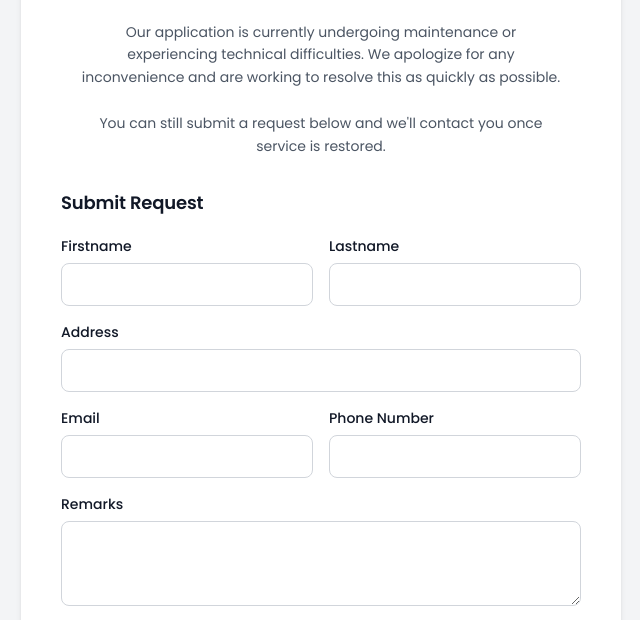
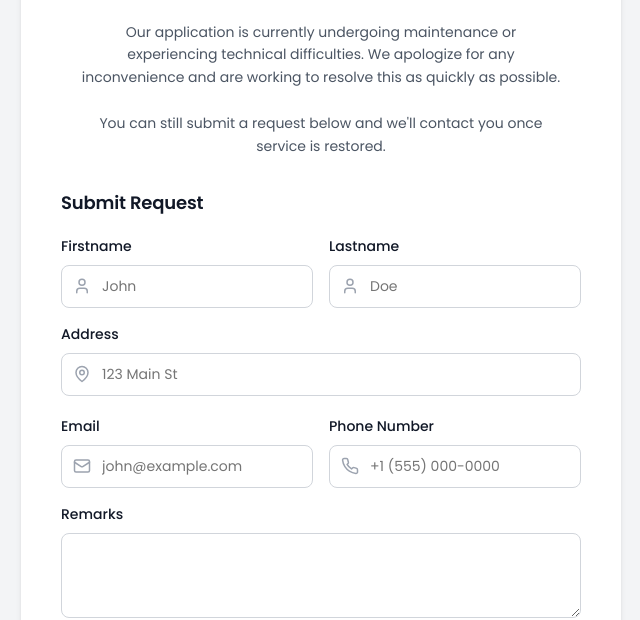
Before and after one commit to HomeZeroTech/Widget, a website: page Acceptance/offline.html in a window 1280 px wide. Shown: the part 215-835 px from the top of the page, without its empty margins (319-959 px from the left). Drawn offline with nearby package versions, Linux system fonts and the light colour scheme.

Commit message:
update styling

```diff
--- a/Acceptance/offline.html
+++ b/Acceptance/offline.html
@@ -108,20 +108,35 @@
                 letter-spacing: -0.01em;
             }
             .form-group {
-                margin-bottom: 16px;
+                margin-bottom: 20px;
+                position: relative;
             }
-            label {
+            .form-group label {
                 display: block;
                 font-weight: 500;
                 color: var(--text-primary);
-                margin-bottom: 6px;
+                margin-bottom: 8px;
                 font-size: 14px;
+            }
+            .input-wrapper {
+                position: relative;
+                display: flex;
+                align-items: center;
+            }
+            .input-icon {
+                position: absolute;
+                left: 12px;
+                color: #9ca3af;
+                width: 18px;
+                height: 18px;
+                pointer-events: none;
+                transition: color 0.2s ease;
             }
             input[type="text"],
             input[type="email"],
             input[type="tel"] {
                 width: 100%;
-                padding: 10px 14px;
+                padding: 10px 14px 10px 40px; /* Left padding for icon */
                 border: 1px solid var(--input-border);
                 border-radius: 8px;
                 font-size: 14px;
@@ -130,15 +145,9 @@
                 color: var(--text-primary);
                 font-family: inherit;
             }
-            input[type="text"]:focus,
-            input[type="email"]:focus,
-            input[type="tel"]:focus {
-                outline: none;
-                border-color: var(--primary-color);
-                box-shadow: 0 0 0 4px var(--focus-ring);
-            }
-            input::placeholder {
-                color: #9ca3af;
+            input:focus + .input-icon,
+            .input-wrapper:focus-within .input-icon {
+                color: var(--primary-color);
             }
             textarea {
                 width: 100%;
@@ -271,61 +280,41 @@
                 <form id="fallbackForm">
                     <div class="form-row">
                         <div class="form-group">
-                            <label
-                                for="firstname"
-                                data-translate-key="labelFirstname"
-                                >Firstname</label
-                            >
-                            <input
-                                type="text"
-                                id="firstname"
-                                name="firstname"
-                                required
-                            />
+                            <label for="firstname" data-translate-key="labelFirstname">Firstname</label>
+                            <div class="input-wrapper">
+                                <svg class="input-icon" xmlns="http://www.w3.org/2000/svg" width="24" height="24" viewBox="0 0 24 24" fill="none" stroke="currentColor" stroke-width="2" stroke-linecap="round" stroke-linejoin="round"><path d="M19 21v-2a4 4 0 0 0-4-4H9a4 4 0 0 0-4 4v2"/><circle cx="12" cy="7" r="4"/></svg>
+                                <input type="text" id="firstname" name="firstname" required placeholder="John" />
+                            </div>
                         </div>
                         <div class="form-group">
-                            <label
-                                for="lastname"
-                                data-translate-key="labelLastname"
-                                >Lastname</label
-                            >
-                            <input
-                                type="text"
-                                id="lastname"
-                                name="lastname"
-                                required
-                            />
+                            <label for="lastname" data-translate-key="labelLastname">Lastname</label>
+                            <div class="input-wrapper">
+                                <svg class="input-icon" xmlns="http://www.w3.org/2000/svg" width="24" height="24" viewBox="0 0 24 24" fill="none" stroke="currentColor" stroke-width="2" stroke-linecap="round" stroke-linejoin="round"><path d="M19 21v-2a4 4 0 0 0-4-4H9a4 4 0 0 0-4 4v2"/><circle cx="12" cy="7" r="4"/></svg>
+                                <input type="text" id="lastname" name="lastname" required placeholder="Doe" />
+                            </div>
                         </div>
                     </div>
                     <div class="form-group">
-                        <label for="address" data-translate-key="labelAddress"
-                            >Address</label
-                        >
-                        <input
-                            type="text"
-                            id="address"
-                            name="address"
-                            required
-                        />
+                        <label for="address" data-translate-key="labelAddress">Address</label>
+                        <div class="input-wrapper">
+                            <svg class="input-icon" xmlns="http://www.w3.org/2000/svg" width="24" height="24" viewBox="0 0 24 24" fill="none" stroke="currentColor" stroke-width="2" stroke-linecap="round" stroke-linejoin="round"><path d="M20 10c0 6-8 12-8 12s-8-6-8-12a8 8 0 0 1 16 0Z"/><circle cx="12" cy="10" r="3"/></svg>
+                            <input type="text" id="address" name="address" required placeholder="123 Main St" />
+                        </div>
                     </div>
                     <div class="form-row">
                         <div class="form-group">
-                            <label for="email" data-translate-key="labelEmail"
-                                >Email</label
-                            >
-                            <input type="email" id="email" name="email" />
+                            <label for="email" data-translate-key="labelEmail">Email</label>
+                            <div class="input-wrapper">
+                                <svg class="input-icon" xmlns="http://www.w3.org/2000/svg" width="24" height="24" viewBox="0 0 24 24" fill="none" stroke="currentColor" stroke-width="2" stroke-linecap="round" stroke-linejoin="round"><rect width="20" height="16" x="2" y="4" rx="2"/><path d="m22 7-8.97 5.7a1.94 1.94 0 0 1-2.06 0L2 7"/></svg>
+                                <input type="email" id="email" name="email" placeholder="john@example.com" />
+                            </div>
                         </div>
                         <div class="form-group">
-                            <label
-                                for="phonenumber"
-                                data-translate-key="labelPhone"
-                                >Phone Number</label
-                            >
-                            <input
-                                type="tel"
-                                id="phonenumber"
-                                name="phonenumber"
-                            />
+                            <label for="phonenumber" data-translate-key="labelPhone">Phone Number</label>
+                            <div class="input-wrapper">
+                                <svg class="input-icon" xmlns="http://www.w3.org/2000/svg" width="24" height="24" viewBox="0 0 24 24" fill="none" stroke="currentColor" stroke-width="2" stroke-linecap="round" stroke-linejoin="round"><path d="M22 16.92v3a2 2 0 0 1-2.18 2 19.79 19.79 0 0 1-8.63-3.07 19.5 19.5 0 0 1-6-6 19.79 19.79 0 0 1-3.07-8.67A2 2 0 0 1 4.11 2h3a2 2 0 0 1 2 1.72 12.84 12.84 0 0 0 .7 2.81 2 2 0 0 1-.45 2.11L8.09 9.91a16 16 0 0 0 6 6l1.27-1.27a2 2 0 0 1 2.11-.45 12.84 12.84 0 0 0 2.81.7A2 2 0 0 1 22 16.92z"/></svg>
+                                <input type="tel" id="phonenumber" name="phonenumber" placeholder="+1 (555) 000-0000" />
+                            </div>
                         </div>
                     </div>
                     <div class="form-group">
```
